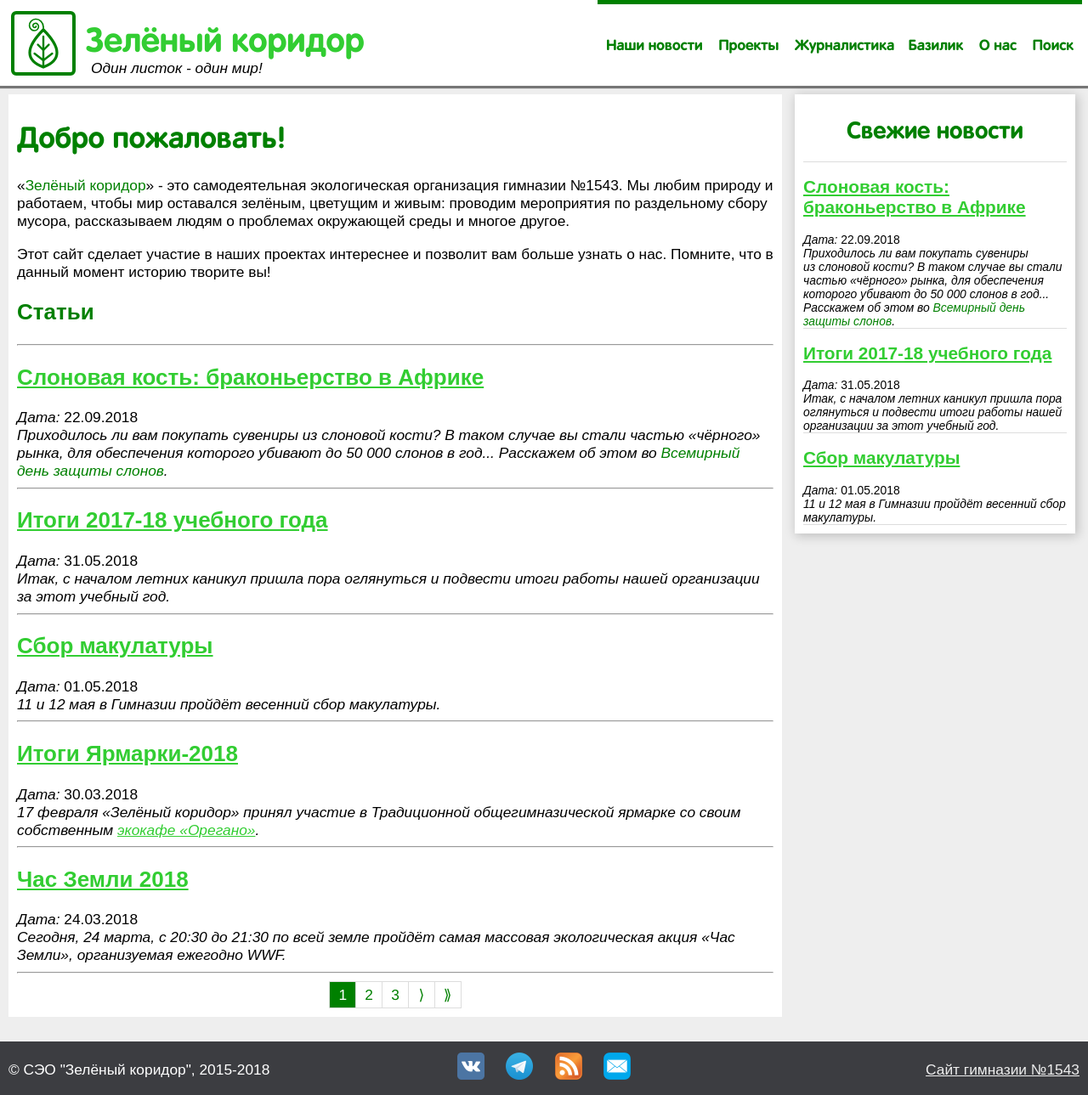
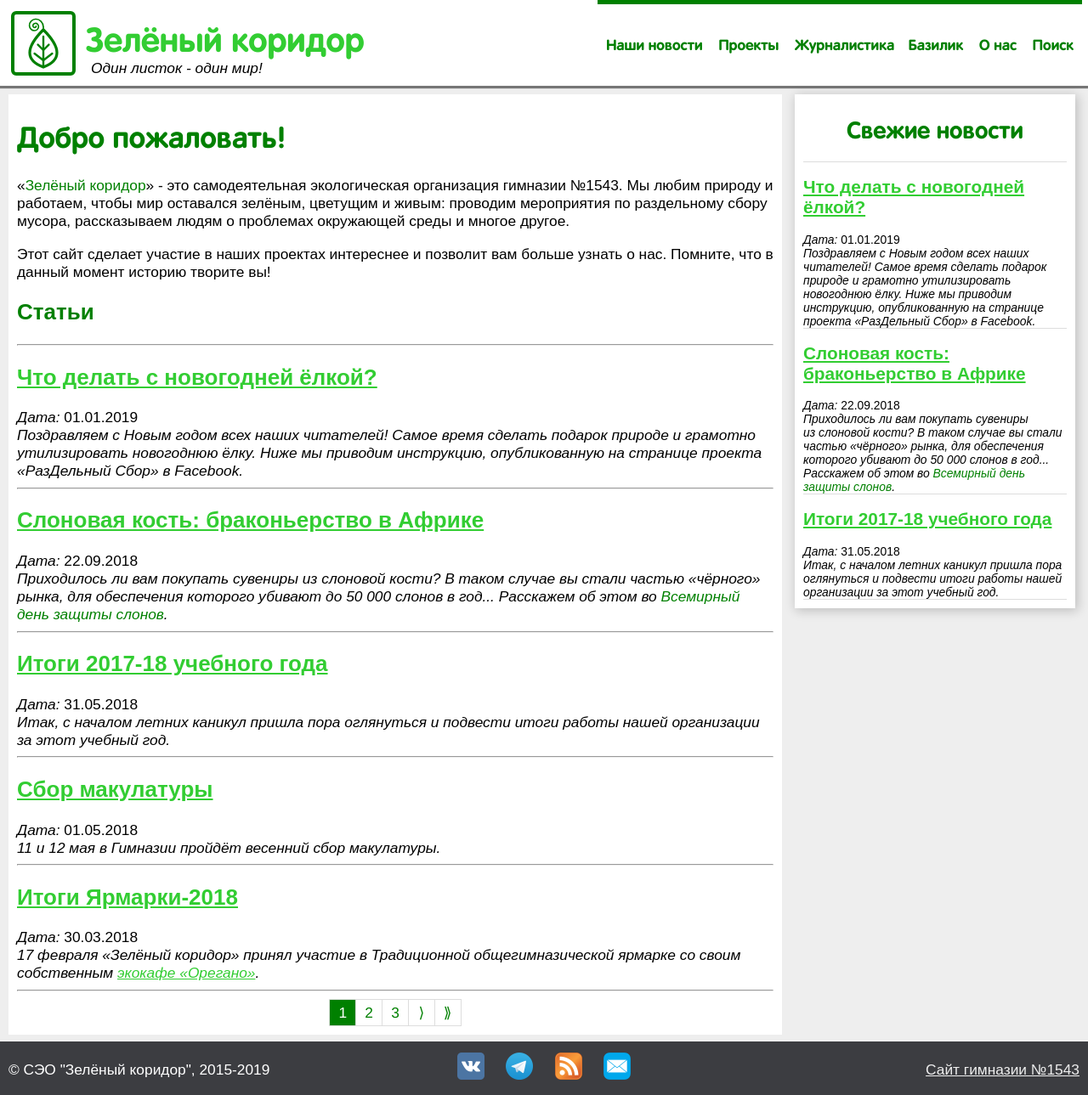
Before and after one commit to elkcl/zelkor.github.io, a Jekyll site: the page built from index.html, in a window 1280 px wide and 1289 px high. Shown: the whole window at 85% size. Built offline with Jekyll 4.4.1, drawn with Linux system fonts in a browser that asks for light colours; the list of posts is cut into pages by our own code.

Commit message:
Новогодние ёлки

```diff
--- a/_layouts/default.html
+++ b/_layouts/default.html
@@ -93,7 +93,7 @@
     <div id="mobsoc">
     <div class="social"><a href="http://vk.com/greenchan" target="_blank"><img src="/img/vk_small.png" alt="Паблик ВКонтакте" class="socimg" /></a><a href="http://t.me/zelkor" target="_blank"><img src="/img/tg_small.png" alt="Канал в Telegram" class="socimg" /></a><a href="/feed.xml"><img src="/img/rss_small.png" alt="RSS" class="socimg" /></a><a href="mailto:main@zelkor.ml" target="_blank"><img src="/img/mail_small.png" alt="E-mail" class="socimg" /></a></div></div>
       <div id="cr">© СЭО "Зелёный коридор",
-        2015-2018</div>
+        2015-2019</div>
       <div id="gymlink"><a href="http://1543.ru" target="_blank"
                            class="no-visited" style="color: #eee;">Сайт
         гимназии №1543</a></div>
--- /dev/null
+++ b/_posts/j_articles/2019-01-01-ny-pines.html
@@ -0,0 +1,11 @@
+---
+layout: post
+title: Что делать с новогодней ёлкой?
+meta: Поздравляем с&nbsp;Новым годом всех наших читателей! Самое время сделать подарок природе и&nbsp;грамотно утилизировать новогоднюю ёлку. Ниже мы&nbsp;приводим инструкцию, опубликованную на&nbsp;странице проекта &laquo;РазДельный Сбор&raquo; в Facebook.
+category: j_articles
+comments: true
+---
+
+<div id="fb-root"></div> <script>(function(d, s, id) { var js, fjs = d.getElementsByTagName(s)[0]; if (d.getElementById(id)) return; js = d.createElement(s); js.id = id; js.src = 'https://connect.facebook.net/ru_RU/sdk.js#xfbml=1&version=v3.2'; fjs.parentNode.insertBefore(js, fjs); }(document, 'script', 'facebook-jssdk'));</script>
+
+<div style="margin: 10px 0" class="fb-post" data-href="https://www.facebook.com/story.php?story_fbid=2225294311075805&amp;id=1422588004679777" data-width="750" data-show-text="true"><blockquote cite="https://www.facebook.com/rsbor.msk/posts/2225294311075805" class="fb-xfbml-parse-ignore"><p>ЭКОАКЦИЯ «ЁЛОЧНЫЙ КРУГОВОРОТ» ВЫРОСЛА В 150 РАЗ Удивительно, что о многих очевидных вещах мы даже не задумываемся. ...</p>Опубликовано <a href="https://www.facebook.com/rsbor.msk/">РазДельный Сбор Москва</a>&nbsp;<a href="https://www.facebook.com/rsbor.msk/posts/2225294311075805">Среда, 26 декабря 2018 г.</a></blockquote></div>
```
